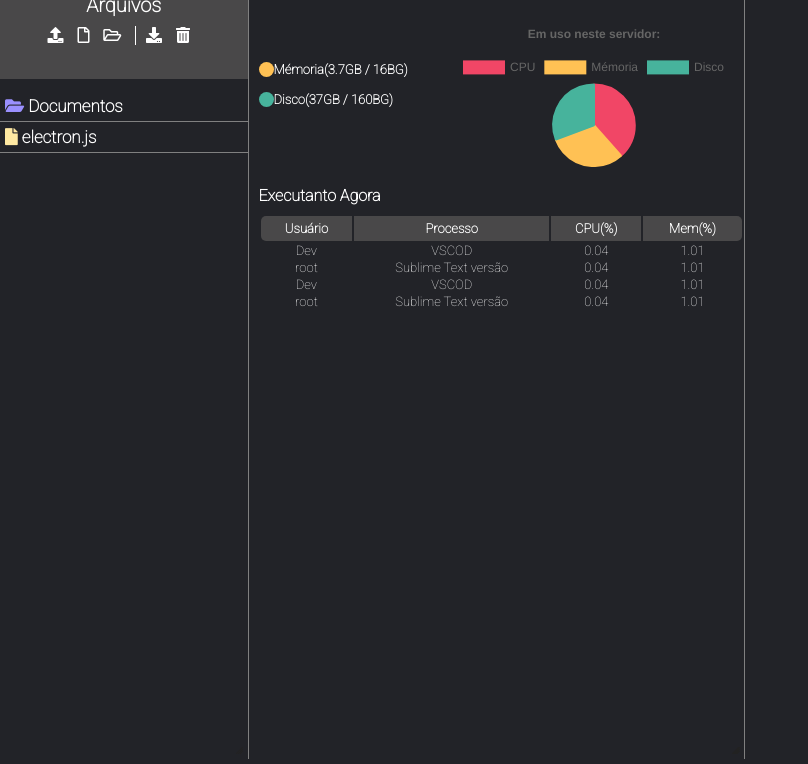
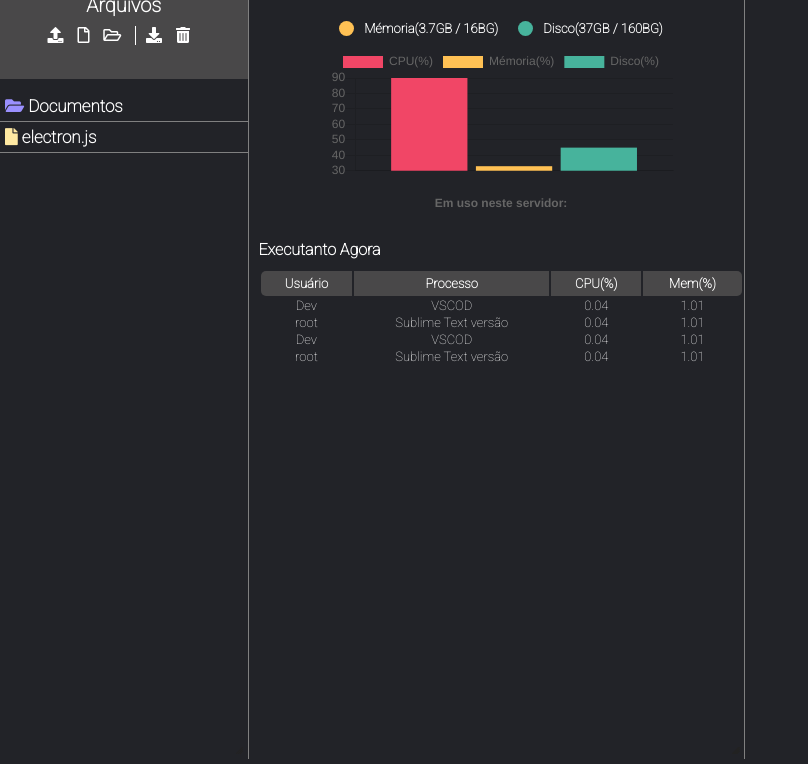
Before and after one commit to barretoMarcosPaulo/sarue-monitor, an Electron app: page src/app/home.html in a window 990 px wide. Shown: the part 41-805 px from the top of the page, without its empty margins (0-808 px from the left). Drawn offline with nearby package versions, Linux system fonts and the light colour scheme.

Commit message:
update: using bar chart to show total use cpu, memory and disk

```diff
--- a/src/app/home.html
+++ b/src/app/home.html
@@ -52,26 +52,26 @@
                 <h2>Processos em Execução</h1>
 
                 <!-- Files -->
-                <div style="display: flex; flex-direction: row; margin-top: 4%; padding-left: 10px;">
+                <div style="display: flex; flex-direction: column; padding-left: 10px; align-items: center; margin-top: 2%;">
 
 
-                        <div class="disponivel" style="width: 40%; margin-top: 9.3%; font-size: 13px;">
-                            <div style="display: flex; font-weight: bold;">
+                        <div class="disponivel" style="font-size: 13px; display: flex; margin-top: 3%;">
+                            <div style="display: flex; font-weight: bold; margin-right: 20px;">
                                 <div class="circle" style="width: 15px; height: 15px; background-color: #FFC154; border-radius: 50%;"></div>
-                                <label> Mémoria(3.7GB / 16BG)</label>
+                                <label style="margin-left: 10px;"> Mémoria(3.7GB / 16BG)</label>
                             </div>
 
-                            <br>
+
 
                             <div style="display: flex; font-weight: bold;">
                                 <div class="circle" style="width: 15px; height: 15px; background-color: #47B39C; border-radius: 50%;"></div>
-                                <label> Disco(37GB / 160BG)</label>
+                                <label style="margin-left: 10px;"> Disco(37GB / 160BG)</label>
                             </div>
 
                         </div>
 
-                        <div class="container" style="width: 300px;">
-                            <canvas id="pieChart"></canvas>
+                        <div class="container" style="width: 350px; margin-top: 2%;">
+                            <canvas id="chart"></canvas>
                         </div>
 
 
@@ -138,40 +138,43 @@
         });
     </script>
 
+
     <script>
 
-    var labels = [
-        "CPU",
-        "Mémoria",
-        "Disco",
-    ];
-    var data = [
-        50,
-        40,
-        40,
 
-    ];
-    var pie = document.getElementById("pieChart").getContext('2d');
-    var myChart = new Chart(pie, {
-        type: 'pie',
+        new Chart(document.getElementById("chart"), {
+            type: 'bar',
             data: {
-            labels: labels,
+                // labels: ["1900", "1950", "1999"],
                 datasets: [
+
                     {
-                    data: data,
-                    borderColor: ['#f14666', '#FFC154', '#47B39C'],
-                    backgroundColor: ['#f14666', '#FFC154', '#47B39C'],
-                }
+                        label: "CPU(%)",
+                        backgroundColor: "#f14666",
+                        data: [90]
+                    },
+
+                    {
+                        label: "Mémoria(%)",
+                        backgroundColor: "#FFC154",
+                        data: [33]
+                    },
+
+                    {
+                        label: "Disco(%)",
+                        backgroundColor: "#47B39C",
+                        data: [45]
+                    },
                 ]
             },
             options: {
                 title: {
                     display: true,
-                text: "Em uso neste servidor:"
+                    text: 'Em uso neste servidor:',
+                    position: 'bottom'
                 }
             }
         });
-
     </script>
 </body>
 </html>
```
Lines whose indentation alone changed are shown as unchanged.
